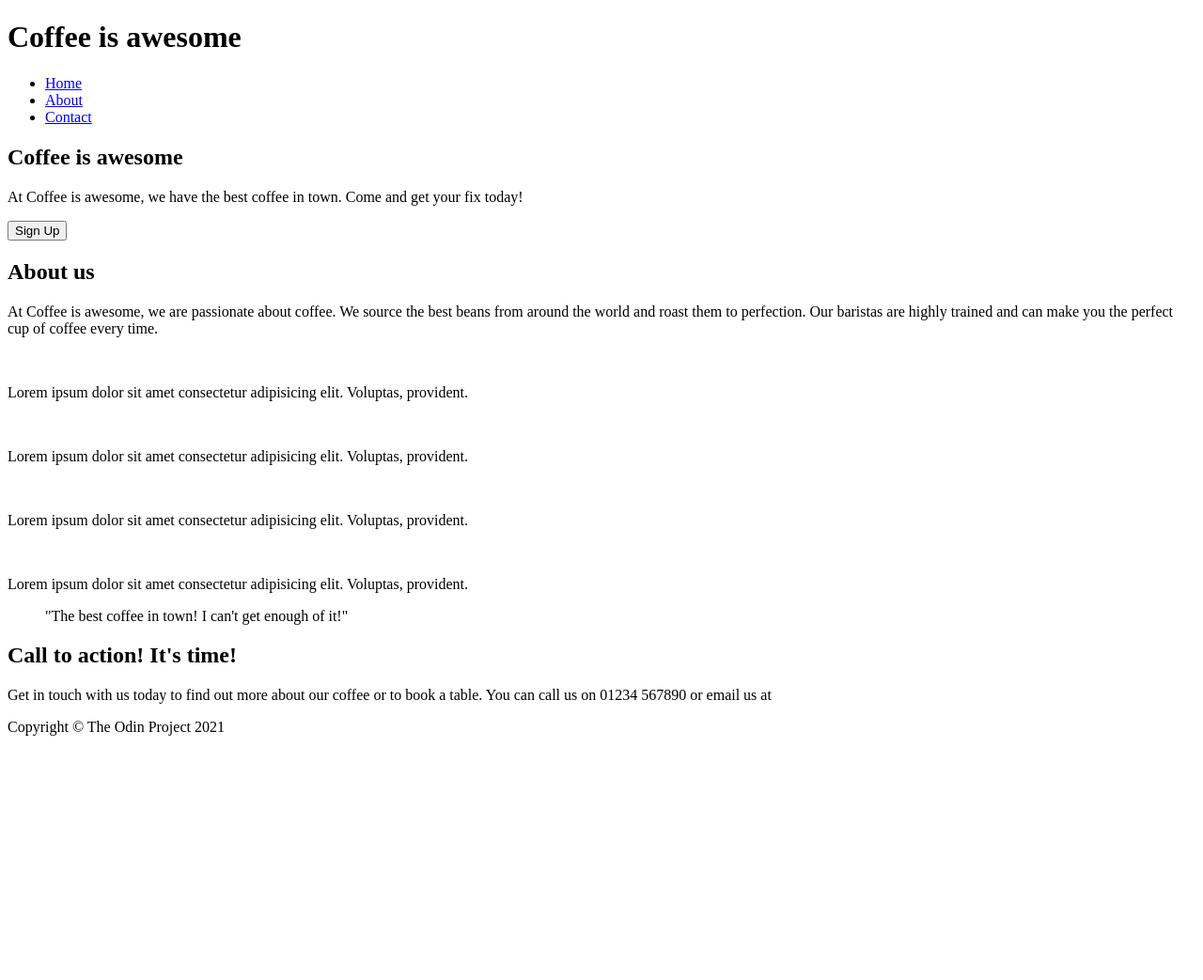
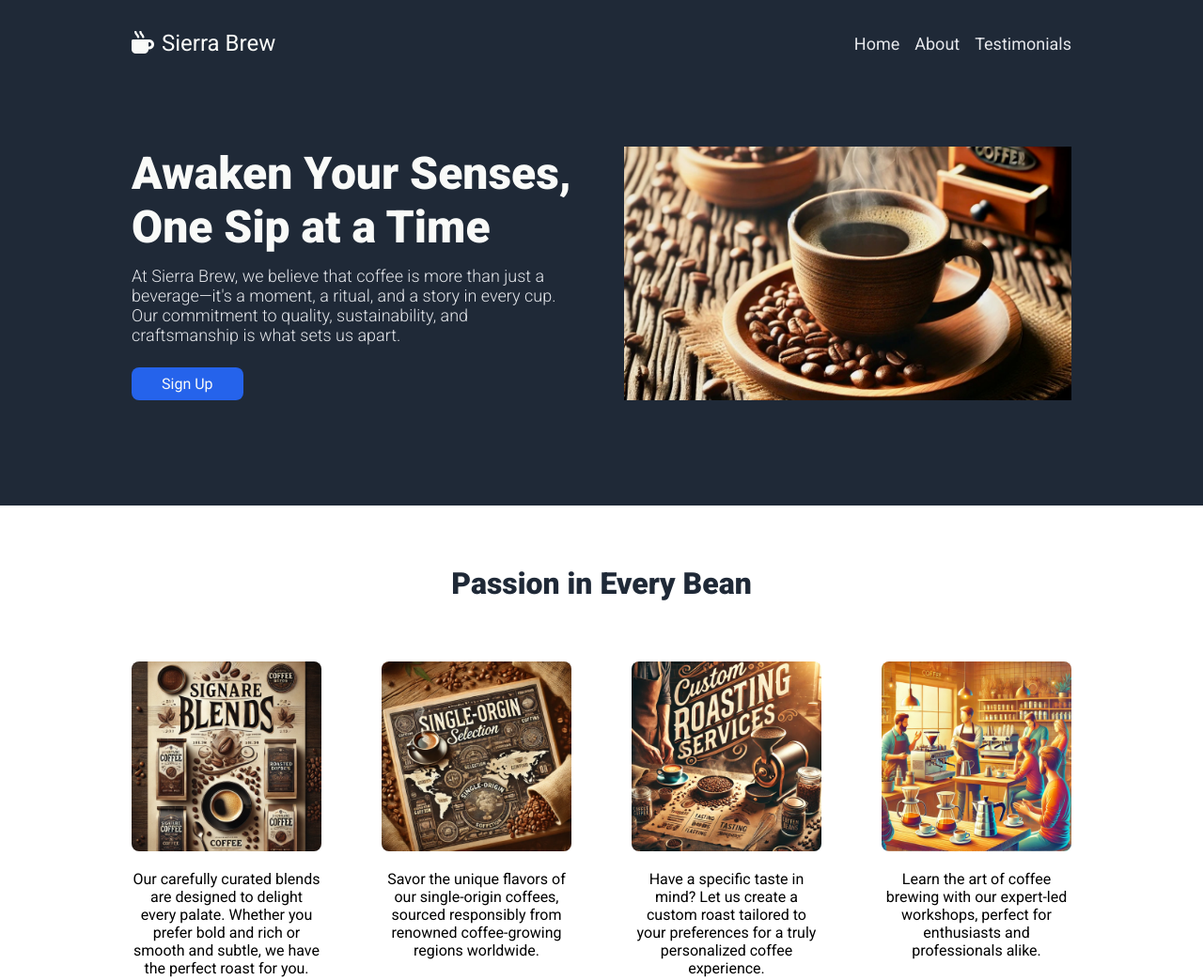
Before and after one commit to noe-roy/landing-page, a plain HTML site: page index.html in a window 1280 px wide. Shown: the top 1043 px of the page at 94% size. Before the commit the page ends 800 px from the top, so only its background shows below. Drawn offline with Linux system fonts and the light colour scheme.

Commit message:
Add initial HTML, CSS styles, and VSCode configuration

```diff
--- a/index.html
+++ b/index.html
@@ -1,19 +1,23 @@
 <!DOCTYPE html>
 <html lang="en">
+
 <head>
   <meta charset="UTF-8">
   <meta name="viewport" content="width=device-width, initial-scale=1.0">
-    <title>Coffee is awesome</title>
+  <link rel="stylesheet" href="styles.css">
+  <link href="https://cdnjs.cloudflare.com/ajax/libs/font-awesome/5.15.4/css/all.min.css" rel="stylesheet">
+  <title>Sierra Brew</title>
 </head>
+
 <body>
   <header>
-        <div class="logo">
-            <h1>Coffee is awesome</h1>
-            <nav>
+    <div class="header-container flex">
+      <div class="icon logo">Sierra Brew</div>
+      <nav class="menu">
         <ul>
-                    <li><a href="index.html">Home</a></li>
-                    <li><a href="about.html">About</a></li>
-                    <li><a href="contact.html">Contact</a></li>
+          <li class="menu-item"><a href="index.html">Home</a></li>
+          <li class="menu-item"><a href="#about">About</a></li>
+          <li class="menu-item"><a href="#testimonials">Testimonials</a></li>
         </ul>
       </nav>
     </div>
@@ -21,53 +25,87 @@
 
   <main>
     <section class="hero">
-            <h2>Coffee is awesome</h2>
-            <p>At Coffee is awesome, we have the best coffee in town. Come and get your fix today!</p>
-            <button onclick="location.href='signup.html'">Sign Up</button>
-            <img src="" alt="">
+      <div class="section-container flex">
+        <div class="left">
+          <h2 class="hero__title">Awaken Your Senses, One Sip at a Time</h2>
+          <p class="hero__secondary-text">At Sierra Brew, we believe that coffee is more than just a beverage—it's a moment, a ritual, and a story in
+            every cup. Our commitment to quality, sustainability, and craftsmanship is what sets us apart.</p>
+          <button class="button button--solid">Sign Up</button>
+        </div>
+        <img class="hero-image" src="./images/coffee-beans-and-cup.jpeg"
+          alt="A steaming cup of coffee on a rustic wooden table with scattered coffee beans.">
+      </div>
     </section>
 
-        <section class="about">
-            <h2>About us</h2>
-            <p>At Coffee is awesome, we are passionate about coffee. We source the best beans from around the world and roast them to perfection. Our baristas are highly trained and can make you the perfect cup of coffee every time.</p>
-            <div class="cards">
-                <!-- Feature 1 -->
+    <section class="about" id="about">
+      <div class="section-container">
+        <h2 class="about__title">Passion in Every Bean</h2>
+        <div class="services flex">
+          <!-- Signature Blends -->
           <div class="card">
-                    <img src="" alt="">
-                    <p>Lorem ipsum dolor sit amet consectetur adipisicing elit. Voluptas, provident.</p>
+            <img src="./images/signature-blends.webp"
+              alt="Signature Blends coffee branding with steaming cups, roasted beans, and labeled bags on a rustic wooden table.">
+            <p>Our carefully curated blends are designed to delight every palate. Whether you prefer bold and rich or
+              smooth and subtle, we have the perfect roast for you.</p>
           </div>
-                <!-- Feature 2 -->
+
+          <!-- Single-Origin Selection -->
           <div class="card">
-                    <img src="" alt="">
-                    <p>Lorem ipsum dolor sit amet consectetur adipisicing elit. Voluptas, provident.</p>
+            <img src="./images/single-origin-selection.webp"
+              alt="Single-Origin Selection coffee display with a steaming cup, burlap sack of beans, and a map of coffee-growing regions.">
+            <p>Savor the unique flavors of our single-origin coffees, sourced responsibly from renowned coffee-growing
+              regions worldwide.</p>
           </div>
-                <!-- Feature 3 -->
+
+          <!-- Custom Roasting Services -->
           <div class="card">
-                    <img src="" alt="">
-                    <p>Lorem ipsum dolor sit amet consectetur adipisicing elit. Voluptas, provident.</p>
+            <img src="./images/custom-roasting-services.webp" alt="Barista roasting coffee beans with jars, notes, and flavor charts in a cozy setting.">
+            <p>Have a specific taste in mind? Let us create a custom roast tailored to your preferences for a truly
+              personalized coffee experience.</p>
           </div>
-                <!-- Feature 4 -->
+
+          <!-- Barista Workshops -->
           <div class="card">
-                    <img src="" alt="">
-                    <p>Lorem ipsum dolor sit amet consectetur adipisicing elit. Voluptas, provident.</p>
+            <img src="./images/barista-workshop.webp" alt="Barista teaching coffee brewing to participants in a cozy café with brewing equipment.">
+            <p>Learn the art of coffee brewing with our expert-led workshops, perfect for enthusiasts and professionals
+              alike.</p>
+          </div>
         </div>
       </div>
     </section>
 
-        <section class="quote">
-            <blockquote>
-                "The best coffee in town! I can't get enough of it!"
+    <section class="customer-quote" id="testimonials">
+      <div class="section-container">
+        <div class="quote-container">
+          <blockquote class="quote">
+            Sierra Brew has transformed my mornings. Their single-origin Ethiopian roast is like sunshine in a cup! The
+            quality and care they put into their coffee are unmatched.
           </blockquote>
+          <cite>– Emma R., Coffee Lover</cite>
+        </div>
+      </div>
     </section>
 
     <section class="call-to-action">
-            <h2>Call to action! It's time!</h2>
-            <p>Get in touch with us today to find out more about our coffee or to book a table. You can call us on 01234 567890 or email us at</p>
+      <div class="section-container">
+        <div class="call-to-action-container">
+          <div class="left">
+            <h2>Ready to Elevate Your Coffee Game?</h2>
+            <p>Discover the taste of perfection and join our coffee-loving community today.</p>
+          </div>
+          <div class="right">
+            <button class="button button--duotone">Shop Now</button>
+          </div>
+        </div>
+      </div>
     </section>
   </main>
 
   <footer>
+    <div class="footer">
       <p>Copyright &copy The Odin Project 2021</p>
+    </div>
   </footer>
 </body>
+
 </html>
--- /dev/null
+++ b/styles.css
@@ -0,0 +1,276 @@
+@import url('https://fonts.googleapis.com/css2?family=Roboto:ital,wght@0,100..900;1,100..900&display=swap');
+
+/* CSS Reset */
+
+html {
+  box-sizing: border-box;
+  font-family: Roboto, sans-serif;
+}
+
+*,
+*:before,
+*:after {
+  box-sizing: inherit;
+}
+
+* {
+  margin: 0;
+}
+
+.button {
+  border: none;
+  margin: 0;
+  width: auto;
+  overflow: visible;
+
+  background: transparent;
+
+  /* inherit font & color from ancestor */
+  font: inherit;
+
+  /* Normalize `line-height`. Cannot be changed from `normal` in Firefox 4+. */
+  line-height: normal;
+
+  /* Corrects font smoothing for webkit */
+  -webkit-font-smoothing: inherit;
+  -moz-osx-font-smoothing: inherit;
+
+  /* Corrects inability to style clickable `input` types in iOS */
+  -webkit-appearance: none;
+}
+
+
+
+/* Global Styles */
+
+.section-container,
+.header-container,
+.footer {
+  margin: 0 auto;
+  max-width: 62.5rem;
+}
+
+.section-container {
+  padding: 4rem 0 7rem;
+}
+
+.flex {
+  display: flex;
+}
+
+header,
+.hero,
+footer {
+  background-color: #1F2937;
+}
+
+.button {
+  color: #F9FAF8;
+  display: inline-block;
+  padding: 0.5rem 2rem;
+  border-radius: 0.5rem;
+  text-decoration: none;
+  cursor: pointer;
+}
+
+.button--solid {
+  background-color: #2563EB;
+}
+
+
+
+/* Header */
+
+.header-container {
+  padding: 2rem 0;
+  align-items: center;
+}
+
+.logo {
+  color: #F9FAF8;
+  font-size: 1.5rem;
+}
+
+.icon::before {
+  display: inline-block;
+  font-style: normal;
+  font-variant: normal;
+  text-rendering: auto;
+  -webkit-font-smoothing: antialiased;
+}
+
+.logo::before {
+  font-family: "Font Awesome 5 Free";
+  font-weight: 900;
+  content: "\f7b6";
+  padding-right: 0.5rem;
+}
+
+.menu {
+  margin-left: auto;
+}
+
+.menu ul {
+  list-style: none;
+  padding: 0;
+  display: flex;
+  gap: 1rem;
+}
+
+.menu-item a {
+  color: #E5E7EB;
+  text-decoration: none;
+}
+
+
+
+/* Hero Section */
+
+.hero__title {
+  color: #F9FAF8;
+  font-size: 3rem;
+  font-weight: 900;
+}
+
+.hero__title {
+  margin-bottom: 0.8rem;
+}
+
+.hero__secondary-text {
+  font-size: 1.5rem;
+  font-weight: 300;
+}
+
+.hero__secondary-text {
+  margin-bottom: 1.5rem;
+}
+
+.hero__secondary-text,
+.menu a {
+  color: #E5E7EB;
+  font-size: 18px;
+}
+
+.hero-image {
+  width: 300px;
+  height: auto;
+}
+
+.hero .section-container {
+  gap: 3rem;
+}
+
+.hero .section-container>* {
+  flex: 1;
+}
+
+.hero .button:hover {
+  background-color: #F9FAF8;
+  color: #3882F6;
+}
+
+
+
+/* About Section */
+
+.about__title {
+  font-size: 2rem;
+  color: #1F2937;
+  font-weight: 900;
+  text-align: center;
+  margin-bottom: 4rem;
+}
+
+.services {
+  gap: 4rem;
+}
+
+.card {
+  flex: 0 1 100%;
+}
+
+.card img {
+  width: 100%;
+  height: auto;
+  border-radius: 8px;
+}
+
+.card p {
+  margin-top: 1rem;
+  text-align: center;
+}
+
+
+
+/* Customer Quote Section */
+
+.customer-quote {
+  background-color: #E5E7EB;
+}
+
+.quote-container {
+  padding: 0 4rem;
+}
+
+.quote {
+  font-size: 2rem;
+  font-weight: 300;
+  font-style: italic;
+  color: #1F2937;
+}
+
+cite {
+  display: flex;
+  justify-content: end;
+  font-size: 1.5rem;
+  font-weight: 900;
+  font-style: normal;
+}
+
+
+
+/* Call to Action Section */
+
+.call-to-action-container {
+  display: flex;
+  justify-content: space-between;
+  background-color: #3882F6;
+  color: #F9FAF8;
+  padding: 4rem 8rem;
+  border-radius: 0.5rem;
+}
+
+.call-to-action-container .right {
+  display: flex;
+  justify-content: center;
+  align-items: center;
+  flex: 2 0 25%;
+}
+
+.button--duotone {
+  border: 2px solid #F9FAF8;
+}
+
+.button--duotone:hover {
+  background-color: #F9FAF8;
+  color: #3882F6;
+}
+
+.call-to-action-container h2 {
+  margin-bottom: 0.5rem;
+}
+
+.call-to-action-container p {
+  font-weight: 300;
+  font-size: 18px;
+}
+
+
+
+/* Footer */
+.footer {
+  padding: 2rem 0;
+  color: #F9FAF8;
+  justify-content: center;
+  align-items: center;
+}
```
Also changed, not shown: images/barista-workshop.webp (added), images/coffee-beans-and-cup.jpeg (added), images/coffee-beans-and-cup.webp (added), images/custom-roasting-services.webp (added), images/signature-blends.webp (added), images/single-origin-selection.webp (added). Lines whose indentation alone changed are shown as unchanged.
